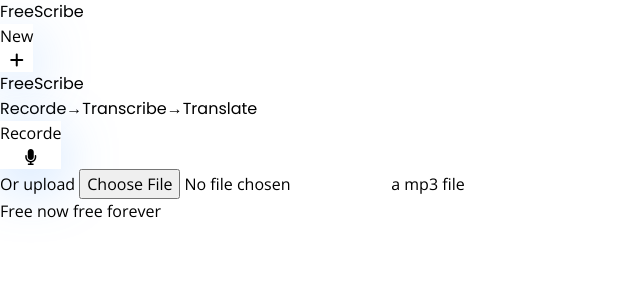
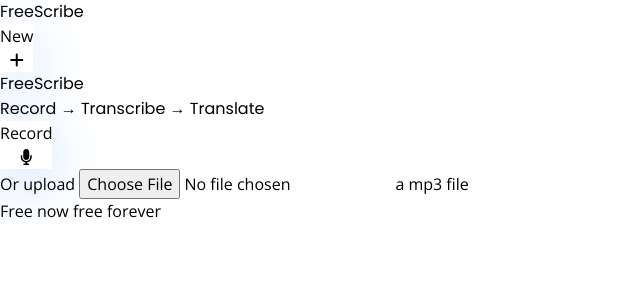
Before and after one commit to ilyeshr2/free-scribe, a React (Vite) app: page / in a window 1280 px wide. Shown: the top 300 px of the page, without its empty margins (0-640 px from the left). Built offline with nearby package versions, Linux system fonts and the light colour scheme.

Commit message:
Update HomePage.jsx

```diff
--- a/src/components/HomePage.jsx
+++ b/src/components/HomePage.jsx
@@ -68,38 +68,23 @@
 
 
   return (
-    <main className="  text-center flex-1 p-4 flex flex-col gap-3 sm:gp-4 justify-center pb-20">
-        <h1 className='font-semibold text-5xl sm:text-6xl md:text-7xl'>
-            Free
-            <span className='text-blue-400 bold'>
-                Scribe
-            </span>
-        </h1>
-        <h3 className='font-medium md:text-lg'>
-            Recorde
-            <span className='text-blue-400'>
-                &rarr;
-            </span>
-            Transcribe
-            <span className='text-blue-400'>
-                &rarr;
-            </span>
-            Translate
-        </h3>
-        <button onClick={recordingStatus==='recording' ? stopRecording : startRecording} className='flex items-center text-base justify-between gap-4 mx-auto w-72 max-w-full my-4 specialBtn px-4 py-2 rounded-xl'>
-            <p className='text-blue-400'>{recordingStatus === 'inactive'? "Recorde" : `Stop recording`}</p>
-            <div className='flex items-center gap-2'>
-                {duration>0 && <p className='text-sm'>{duration}s</p>}
-            <i className={"fa-solid duration-200 fa-microphone" + (recordingStatus=== 'recording' ? 'text-rose-300' : "")}></i>
-            </div>
-        </button>
-        <p className='text-base'>Or <label
-         className='text-blue-400 cursor-pointer hover:text-blue-600 duration-200'>
-            upload <input onChange={(e)=>{
-                const tempFile=e.target.files[0]
+    <main className='flex-1  p-4 flex flex-col gap-3 text-center sm:gap-4  justify-center pb-20'>
+    <h1 className='font-semibold text-5xl sm:text-6xl md:text-7xl'>Free<span className='text-blue-400 bold'>Scribe</span></h1>
+    <h3 className='font-medium md:text-lg'>Record <span className='text-blue-400'>&rarr;</span> Transcribe <span className='text-blue-400'>&rarr;</span> Translate</h3>
+            <button onClick={recordingStatus === 'recording' ? stopRecording : startRecording} className='flex specialBtn px-4 py-2 rounded-xl items-center text-base justify-between gap-4 mx-auto w-72 max-w-full my-4'>
+                <p className='text-blue-400'>{recordingStatus === 'inactive' ? 'Record' : `Stop recording`}</p>
+                <div className='flex items-center gap-2'>
+                     {duration !== 0 && (
+                        <p className='text-sm'>{duration}s</p>
+                    )}
+                    <i className={"fa-solid duration-200 fa-microphone " + (recordingStatus === 'recording' ? ' text-rose-300' : "")}></i>
+                </div>
+            </button>
+            <p className='text-base'>Or <label className='text-blue-400 cursor-pointer hover:text-blue-600 duration-200'>upload <input onChange={(e) => {
+                const tempFile = e.target.files[0]
                 setFile(tempFile)
-        }} className='hidden' type="file" accept='.mp3,.wave'/></label>a mp3 file</p>
-        <p className='italic text-slate-400'>Free now free forever</p>
-    </main>
+            }} className='hidden' type='file' accept='.mp3,.wave' /></label> a mp3 file</p>
+            <p className='italic text-slate-400'>Free now free forever</p>
+        </main>
   )
 }
```
